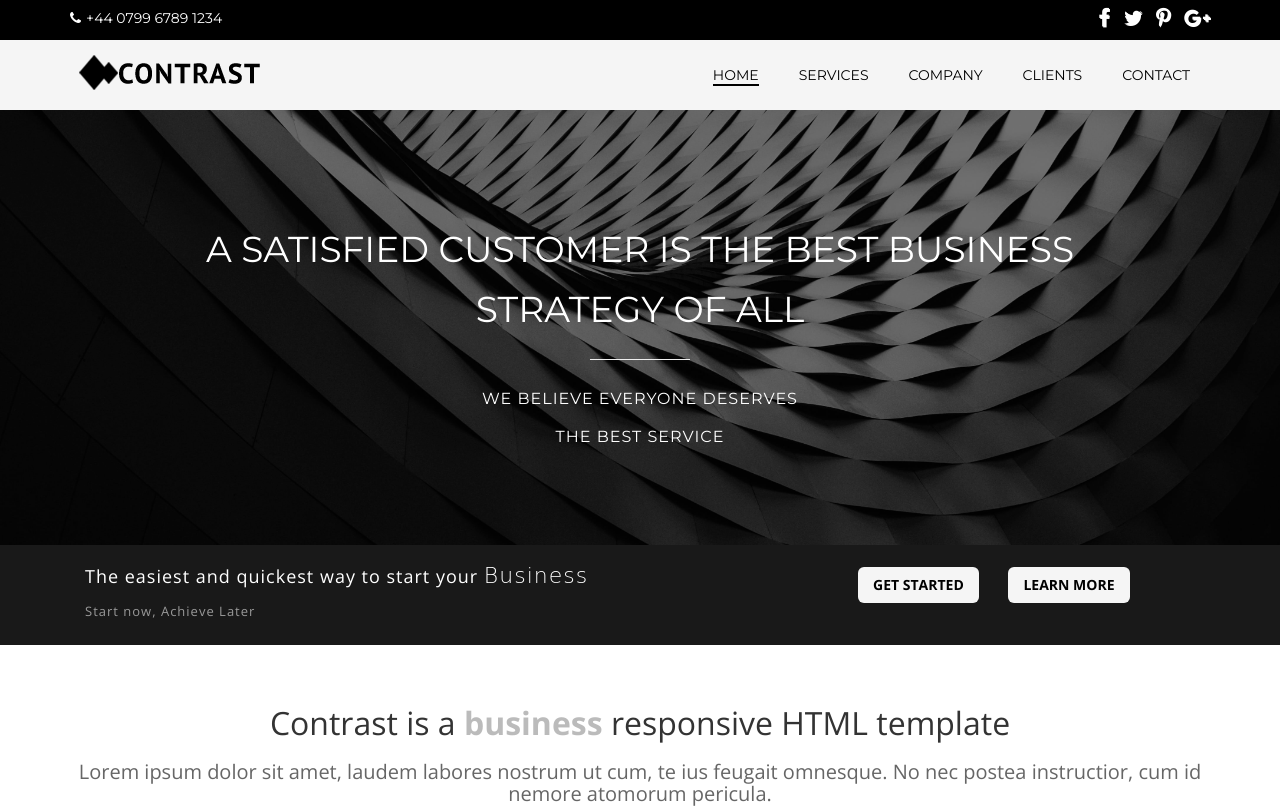
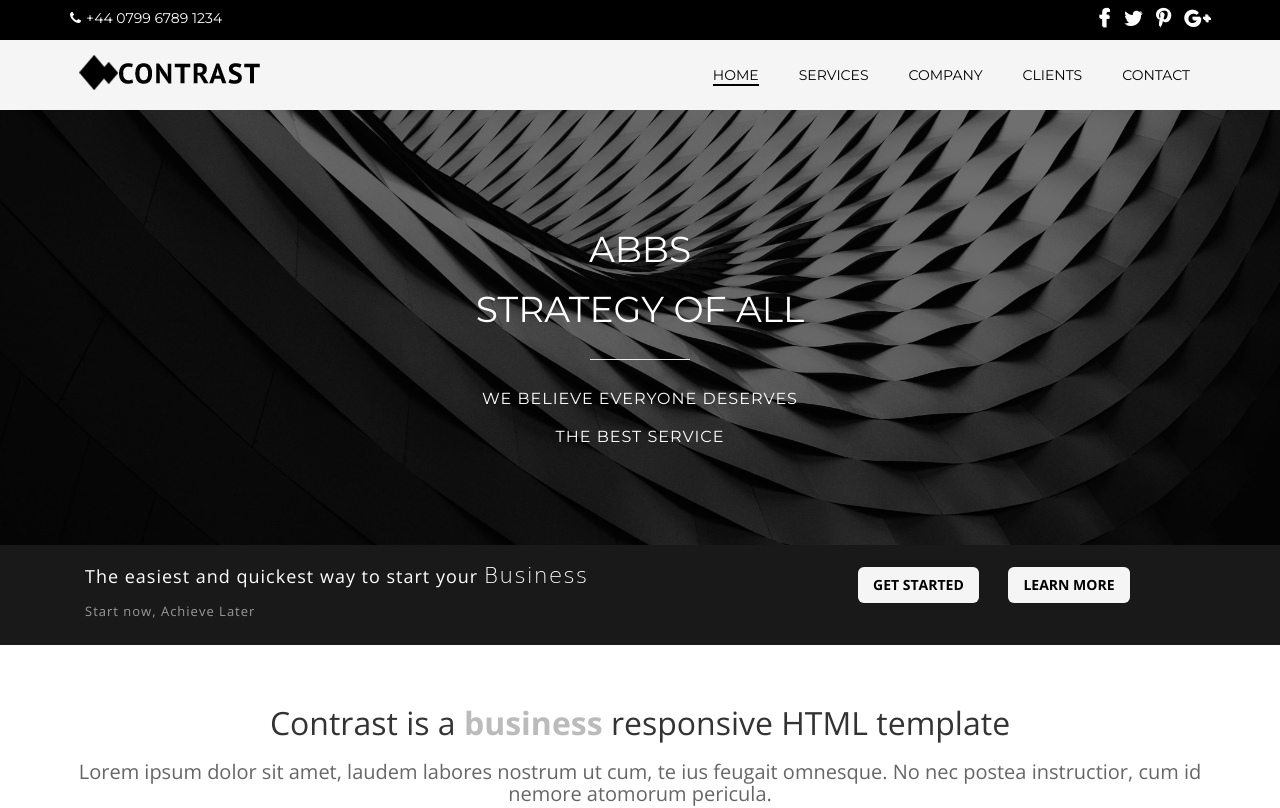
Before and after one commit to Chandrasenreddy/ABBS, a plain HTML site: page index.html in a window 1280 px wide. Shown: the top 808 px of the page. Drawn offline with nearby package versions, Linux system fonts and the light colour scheme.

Commit message:
Update index.html

```diff
--- a/index.html
+++ b/index.html
@@ -127,7 +127,7 @@
     <div class="banner">
     	<div class="opacity_overlay">
     		<div class="info">
-    			<h2>A satisfied customer is the best business</h2>
+    			<h2>ABBS</h2>
     			<h2>strategy of all</h2>
     			<hr>
     			<h3>We believe everyone deserves</h3>
```
